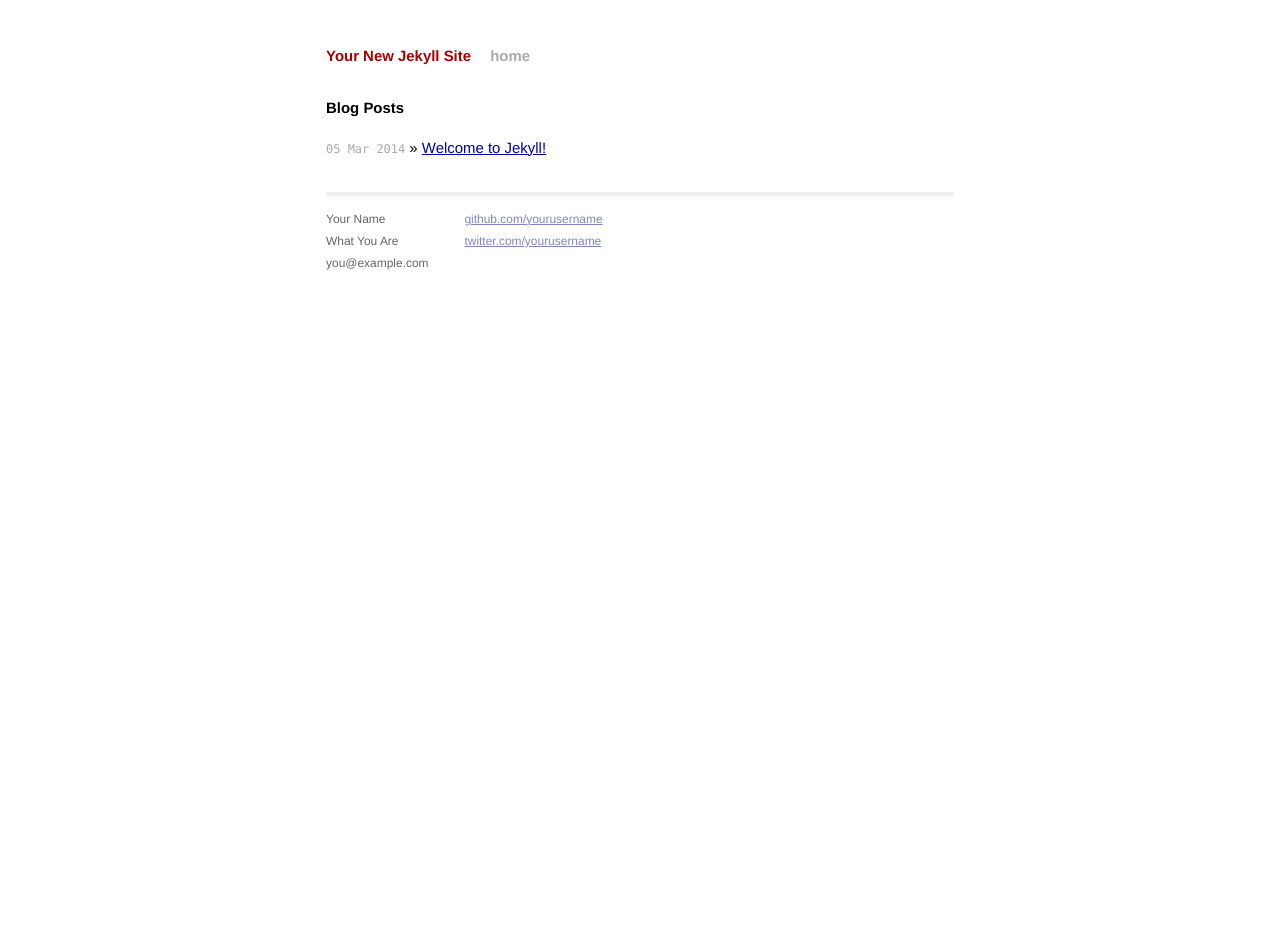
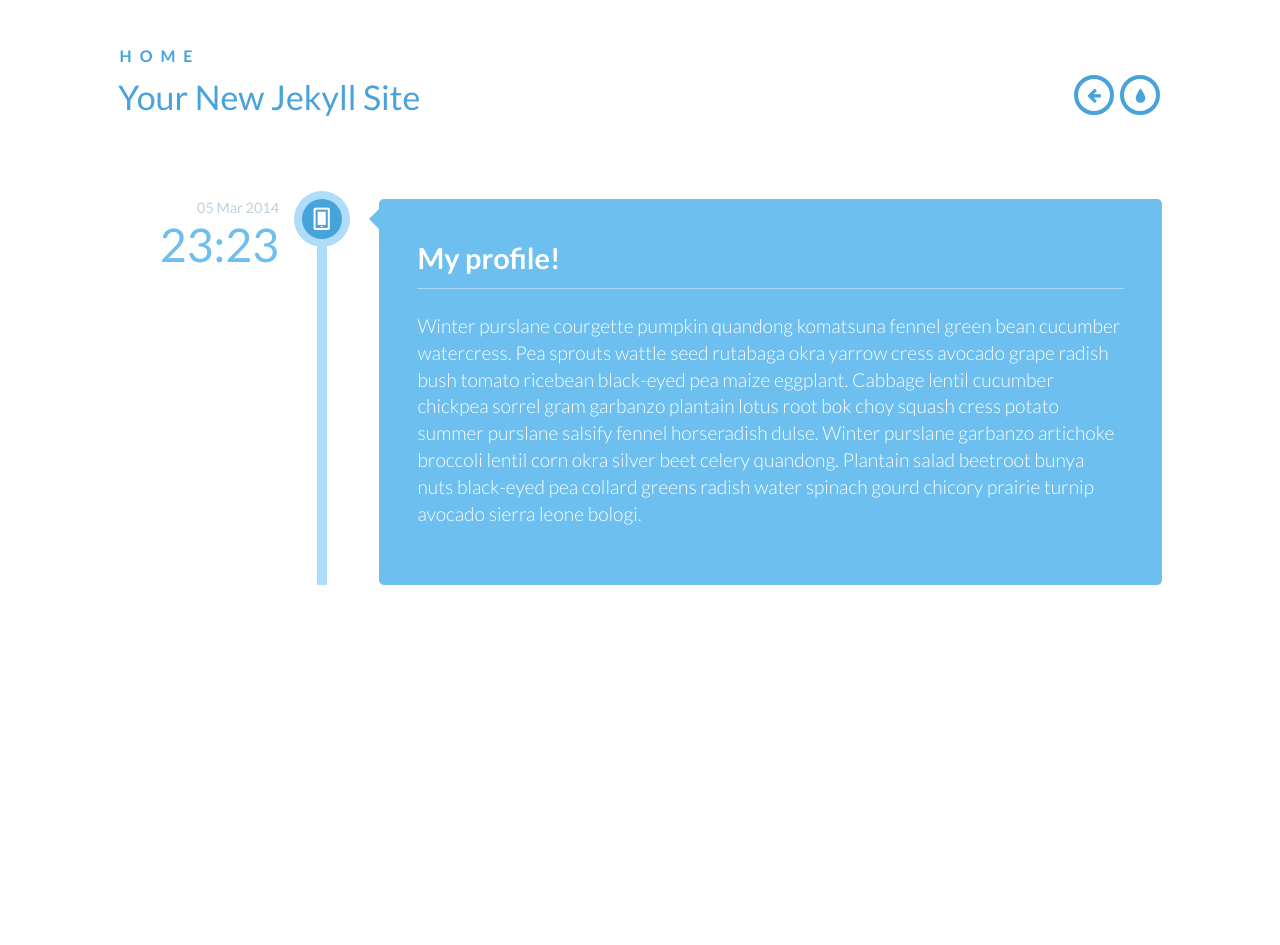
Before and after one commit to iflamed/iflamed.github.io, a Jekyll site: the page built from index.html, in a window 1280 px wide. Built offline with Jekyll 4.4.1, drawn with Linux system fonts in a browser that asks for light colours; Markdown is read by kramdown in place of the engine named in the settings; after the commit the page ends 900 px from its top, so only the background shows below that.

Commit message:
add the timeline theme

```diff
--- a/_layouts/default.html
+++ b/_layouts/default.html
@@ -1,44 +1,35 @@
 <!DOCTYPE html>
-<html>
+<html lang="en" class="no-js">
   <head>
-        <meta charset="utf-8">
+    <meta charset="UTF-8" />
     <meta http-equiv="X-UA-Compatible" content="IE=edge,chrome=1">
+    <meta name="viewport" content="width=device-width, initial-scale=1.0">
     <title>{{ page.title }}</title>
-        <meta name="viewport" content="width=device-width">
-
-        <!-- syntax highlighting CSS -->
-        <link rel="stylesheet" href="/css/syntax.css">
-
-        <!-- Custom CSS -->
-        <link rel="stylesheet" href="/css/main.css">
-
+    <meta name="description" content="Blueprint: Vertical Timeline" />
+    <meta name="keywords" content="timeline, vertical, layout, style, component, web development, template, responsive" />
+    <meta name="author" content="Codrops" />
+    <link rel="shortcut icon" href="../favicon.ico">
+    <link rel="stylesheet" type="text/css" href="css/default.css" />
+    <link rel="stylesheet" type="text/css" href="css/component.css" />
+    <script src="js/modernizr.custom.js"></script>
   </head>
   <body>
-
-        <div class="site">
-          <div class="header">
-            <h1 class="title"><a href="/">{{ site.name }}</a></h1>
-            <a class="extra" href="/">home</a>
-          </div>
-
+    <div class="container">
+      <header class="clearfix">
+        <span>HOME</span>
+        <h1>{{ site.name }}</h1>
+        <nav>
+          <a href="http://tympanus.net/Blueprints/ScrollingLayout/"  class="bp-icon bp-icon-prev" data-info="previous Blueprint">
+            <span>Previous Blueprint</span>
+          </a>
+          <a href="http://tympanus.net/codrops/?p=14941" class="bp-icon bp-icon-drop" data-info="back to the Codrops article">
+            <span>back to the Codrops article</span>
+          </a>
+        </nav>
+      </header>
+      <div class="main">
         {{ content }}
-
-          <div class="footer">
-            <div class="contact">
-              <p>
-                Your Name<br />
-                What You Are<br />
-                you@example.com
-              </p>
-            </div>
-            <div class="contact">
-              <p>
-                <a href="https://github.com/yourusername">github.com/yourusername</a><br />
-                <a href="https://twitter.com/yourusername">twitter.com/yourusername</a><br />
-              </p>
       </div>
     </div>
-        </div>
-
   </body>
 </html>
--- a/_posts/2014-03-05-welcome-to-jekyll.markdown
+++ b/_posts/2014-03-06-my-profile.markdown
@@ -1,7 +1,7 @@
 ---
 layout: post
-title:  "Welcome to Jekyll!"
-date:   2014-03-05 12:04:16
+title:  "My profile!"
+date:   2014-03-05 23:23:14
 categories: jekyll update
 ---
 
--- /dev/null
+++ b/css/component.css
@@ -0,0 +1,192 @@
+@font-face {
+	font-family: 'ecoico';
+	src:url('../fonts/timelineicons/ecoico.eot');
+	src:url('../fonts/timelineicons/ecoico.eot?#iefix') format('embedded-opentype'),
+		url('../fonts/timelineicons/ecoico.woff') format('woff'),
+		url('../fonts/timelineicons/ecoico.ttf') format('truetype'),
+		url('../fonts/timelineicons/ecoico.svg#ecoico') format('svg');
+	font-weight: normal;
+	font-style: normal;
+} /* Made with http://icomoon.io/ */
+
+.cbp_tmtimeline {
+	margin: 30px 0 0 0;
+	padding: 0;
+	list-style: none;
+	position: relative;
+}
+
+/* The line */
+.cbp_tmtimeline:before {
+	content: '';
+	position: absolute;
+	top: 0;
+	bottom: 0;
+	width: 10px;
+	background: #afdcf8;
+	left: 20%;
+	margin-left: -10px;
+}
+
+/* The date/time */
+.cbp_tmtimeline > li {
+	position: relative;
+}
+
+.cbp_tmtimeline > li .cbp_tmtime {
+	display: block;
+	width: 25%;
+	padding-right: 100px;
+	position: absolute;
+}
+
+.cbp_tmtimeline > li .cbp_tmtime span {
+	display: block;
+	text-align: right;
+}
+
+.cbp_tmtimeline > li .cbp_tmtime span:first-child {
+	font-size: 0.9em;
+	color: #bdd0db;
+}
+
+.cbp_tmtimeline > li .cbp_tmtime span:last-child {
+	font-size: 2.9em;
+	color: #3594cb;
+}
+
+.cbp_tmtimeline > li:nth-child(odd) .cbp_tmtime span:last-child {
+	color: #6cbfee;
+}
+
+/* Right content */
+.cbp_tmtimeline > li .cbp_tmlabel {
+	margin: 0 0 15px 25%;
+	background: #3594cb;
+	color: #fff;
+	padding: 2em;
+	font-size: 1.2em;
+	font-weight: 300;
+	line-height: 1.4;
+	position: relative;
+	border-radius: 5px;
+}
+
+.cbp_tmtimeline > li:nth-child(odd) .cbp_tmlabel {
+	background: #6cbfee;
+}
+
+.cbp_tmtimeline > li .cbp_tmlabel h2 {
+	margin-top: 0px;
+	padding: 0 0 10px 0;
+	border-bottom: 1px solid rgba(255,255,255,0.4);
+}
+
+/* The triangle */
+.cbp_tmtimeline > li .cbp_tmlabel:after {
+	right: 100%;
+	border: solid transparent;
+	content: " ";
+	height: 0;
+	width: 0;
+	position: absolute;
+	pointer-events: none;
+	border-right-color: #3594cb;
+	border-width: 10px;
+	top: 10px;
+}
+
+.cbp_tmtimeline > li:nth-child(odd) .cbp_tmlabel:after {
+	border-right-color: #6cbfee;
+}
+
+/* The icons */
+.cbp_tmtimeline > li .cbp_tmicon {
+	width: 40px;
+	height: 40px;
+	font-family: 'ecoico';
+	speak: none;
+	font-style: normal;
+	font-weight: normal;
+	font-variant: normal;
+	text-transform: none;
+	font-size: 1.4em;
+	line-height: 40px;
+	-webkit-font-smoothing: antialiased;
+	position: absolute;
+	color: #fff;
+	background: #46a4da;
+	border-radius: 50%;
+	box-shadow: 0 0 0 8px #afdcf8;
+	text-align: center;
+	left: 20%;
+	top: 0;
+	margin: 0 0 0 -25px;
+}
+
+.cbp_tmicon-phone:before {
+	content: "\e000";
+}
+
+.cbp_tmicon-screen:before {
+	content: "\e001";
+}
+
+.cbp_tmicon-mail:before {
+	content: "\e002";
+}
+
+.cbp_tmicon-earth:before {
+	content: "\e003";
+}
+
+/* Example Media Queries */
+@media screen and (max-width: 65.375em) {
+
+	.cbp_tmtimeline > li .cbp_tmtime span:last-child {
+		font-size: 1.5em;
+	}
+}
+
+@media screen and (max-width: 47.2em) {
+	.cbp_tmtimeline:before {
+		display: none;
+	}
+
+	.cbp_tmtimeline > li .cbp_tmtime {
+		width: 100%;
+		position: relative;
+		padding: 0 0 20px 0;
+	}
+
+	.cbp_tmtimeline > li .cbp_tmtime span {
+		text-align: left;
+	}
+
+	.cbp_tmtimeline > li .cbp_tmlabel {
+		margin: 0 0 30px 0;
+		padding: 1em;
+		font-weight: 400;
+		font-size: 95%;
+	}
+
+	.cbp_tmtimeline > li .cbp_tmlabel:after {
+		right: auto;
+		left: 20px;
+		border-right-color: transparent;
+		border-bottom-color: #3594cb;
+		top: -20px;
+	}
+
+	.cbp_tmtimeline > li:nth-child(odd) .cbp_tmlabel:after {
+		border-right-color: transparent;
+		border-bottom-color: #6cbfee;
+	}
+
+	.cbp_tmtimeline > li .cbp_tmicon {
+		position: relative;
+		float: right;
+		left: auto;
+		margin: -55px 5px 0 0px;
+	}
+}
--- /dev/null
+++ b/css/default.css
@@ -0,0 +1,189 @@
+/* General Blueprint Style */
+@import url(http://fonts.googleapis.com/css?family=Lato:300,400,700);
+@font-face {
+	font-family: 'bpicons';
+	src:url('../fonts/bpicons/bpicons.eot');
+	src:url('../fonts/bpicons/bpicons.eot?#iefix') format('embedded-opentype'),
+		url('../fonts/bpicons/bpicons.woff') format('woff'),
+		url('../fonts/bpicons/bpicons.ttf') format('truetype'),
+		url('../fonts/bpicons/bpicons.svg#bpicons') format('svg');
+	font-weight: normal;
+	font-style: normal;
+} /* Made with http://icomoon.io/ */
+
+*, *:after, *:before { -webkit-box-sizing: border-box; -moz-box-sizing: border-box; box-sizing: border-box; }
+body, html { font-size: 100%; padding: 0; margin: 0;}
+
+/* Clearfix hack by Nicolas Gallagher: http://nicolasgallagher.com/micro-clearfix-hack/ */
+.clearfix:before, .clearfix:after { content: " "; display: table; }
+.clearfix:after { clear: both; }
+
+body {
+    font-family: 'Lato', Calibri, Arial, sans-serif;
+    color: #47a3da;
+}
+
+a {
+	color: #f0f0f0;
+	text-decoration: none;
+}
+
+a:hover {
+	color: #000;
+}
+
+.main,
+.container > header {
+	width: 90%;
+	max-width: 69em;
+	margin: 0 auto;
+	padding: 0 1.875em 3.125em 1.875em;
+}
+
+.container > header {
+	padding: 2.875em 1.875em 1.875em;
+}
+
+.container > header h1 {
+	font-size: 2.125em;
+	line-height: 1.3;
+	margin: 0 0 0.6em 0;
+	float: left;
+	font-weight: 400;
+}
+
+.container > header > span {
+	display: block;
+	position: relative;
+	z-index: 9999;
+	font-weight: 700;
+	text-transform: uppercase;
+	letter-spacing: 0.5em;
+	padding: 0 0 0.6em 0.1em;
+}
+
+.container > header > span span:after {
+	width: 30px;
+	height: 30px;
+	left: -12px;
+	font-size: 50%;
+	top: -8px;
+	font-size: 75%;
+	position: relative;
+}
+
+.container > header > span span:hover:before {
+	content: attr(data-content);
+	text-transform: none;
+	text-indent: 0;
+	letter-spacing: 0;
+	font-weight: 300;
+	font-size: 110%;
+	padding: 0.8em 1em;
+	line-height: 1.2;
+	text-align: left;
+	left: auto;
+	margin-left: 4px;
+	position: absolute;
+	color: #fff;
+	background: #47a3da;
+}
+
+.container > header nav {
+	float: right;
+	text-align: center;
+}
+
+.container > header nav a {
+	display: inline-block;
+	position: relative;
+	text-align: left;
+	width: 2.5em;
+	height: 2.5em;
+	background: #fff;
+	border-radius: 50%;
+	margin: 0 0.1em;
+	border: 4px solid #47a3da;
+}
+
+.container > header nav a > span {
+	display: none;
+}
+
+.container > header nav a:hover:before {
+	content: attr(data-info);
+	color: #47a3da;
+	position: absolute;
+	width: 600%;
+	top: 120%;
+	text-align: right;
+	right: 0;
+	pointer-events: none;
+}
+
+.container > header nav a:hover {
+	background: #47a3da;
+}
+
+.bp-icon:after {
+	font-family: 'bpicons';
+	speak: none;
+	font-style: normal;
+	font-weight: normal;
+	font-variant: normal;
+	text-transform: none;
+	text-align: center;
+	color: #47a3da;
+	-webkit-font-smoothing: antialiased;
+}
+
+.container > header nav .bp-icon:after {
+	position: absolute;
+	top: 0;
+	left: 0;
+	width: 100%;
+	height: 100%;
+	line-height: 2;
+	text-indent: 0;
+}
+
+.container > header nav a:hover:after {
+	color: #fff;
+}
+
+.bp-icon-next:after {
+	content: "\e000";
+}
+.bp-icon-drop:after {
+	content: "\e001";
+}
+.bp-icon-archive:after {
+	content: "\e002";
+}
+.bp-icon-about:after {
+	content: "\e003";
+}
+.bp-icon-prev:after {
+	content: "\e004";
+}
+
+@media screen and (max-width: 55em) {
+
+	.container > header h1,
+	.container > header nav {
+		float: none;
+	}
+
+	.container > header > span,
+	.container > header h1 {
+		text-align: center;
+	}
+
+	.container > header nav {
+		margin: 0 auto;
+	}
+
+	.container > header > span {
+		text-indent: 30px;
+	}
+}
--- /dev/null
+++ b/fonts/timelineicons/Read Me.txt
@@ -0,0 +1 @@
+To modify your generated font, use the *dev.svg* file, located in the *fonts* folder in this package. You can import this dev.svg file to the IcoMoon app. All the tags (class names) and the Unicode points of your glyphs are saved in this file.
--- a/index.html
+++ b/index.html
@@ -3,11 +3,15 @@ layout: default
 title: Your New Jekyll Site
 ---
 
-<div id="home">
-  <h1>Blog Posts</h1>
-  <ul class="posts">
-    {% for post in site.posts %}
-      <li><span>{{ post.date | date_to_string }}</span> &raquo; <a href="{{ post.url }}">{{ post.title }}</a></li>
+<ul class="cbp_tmtimeline">
+	{% for post in site.posts %}
+	<li>
+		<time class="cbp_tmtime" datetime="2013-04-10 18:30"><span>{{ post.date | date_to_string }}</span> <span>{{ post.date | date:"%R" }}</span></time>
+		<div class="cbp_tmicon cbp_tmicon-phone"></div>
+		<div class="cbp_tmlabel">
+			<h2>{{ post.title }}</h2>
+			<p>Winter purslane courgette pumpkin quandong komatsuna fennel green bean cucumber watercress. Pea sprouts wattle seed rutabaga okra yarrow cress avocado grape radish bush tomato ricebean black-eyed pea maize eggplant. Cabbage lentil cucumber chickpea sorrel gram garbanzo plantain lotus root bok choy squash cress potato summer purslane salsify fennel horseradish dulse. Winter purslane garbanzo artichoke broccoli lentil corn okra silver beet celery quandong. Plantain salad beetroot bunya nuts black-eyed pea collard greens radish water spinach gourd chicory prairie turnip avocado sierra leone bologi.</p>
+		</div>
+	</li>
     {% endfor %}
-  </ul>
-</div>
+</ul>
```
Also changed, not shown: fonts/readme.md (added, +24 -0 lines), fonts/bpicons/bpicons.svg (added), fonts/bpicons/bpicons.ttf (added), fonts/bpicons/bpicons.woff (added), fonts/timelineicons/ecoico.dev.svg (added), fonts/timelineicons/ecoico.svg (added), fonts/timelineicons/ecoico.ttf (added), fonts/timelineicons/ecoico.woff (added), fonts/timelineicons/license.txt (added), js/modernizr.custom.js (added), 2 other files. Lines whose indentation alone changed are shown as unchanged.
